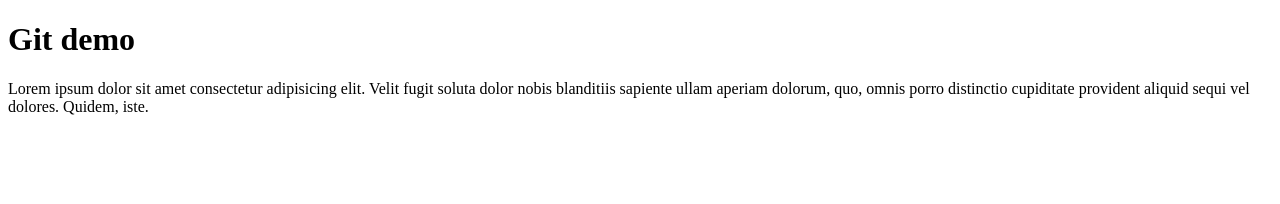
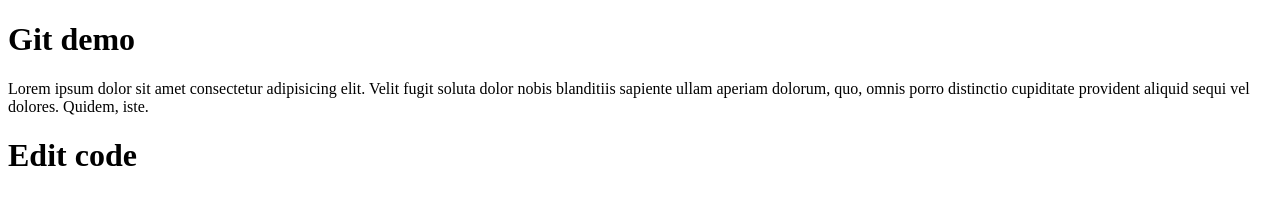
Before and after one commit to dpdahal/bca-2025, a plain HTML site: page index.html in a window 1280 px wide. Drawn offline with Linux system fonts and the light colour scheme.

Commit message:
Update index.html

```diff
--- a/index.html
+++ b/index.html
@@ -10,6 +10,8 @@
     <p>
         Lorem ipsum dolor sit amet consectetur adipisicing elit. Velit fugit soluta dolor nobis blanditiis sapiente ullam aperiam dolorum, quo, omnis porro distinctio cupiditate provident aliquid sequi vel dolores. Quidem, iste.
     </p>
+    <h1>Edit code</h1>
 
 </body>
+
 </html>
```
